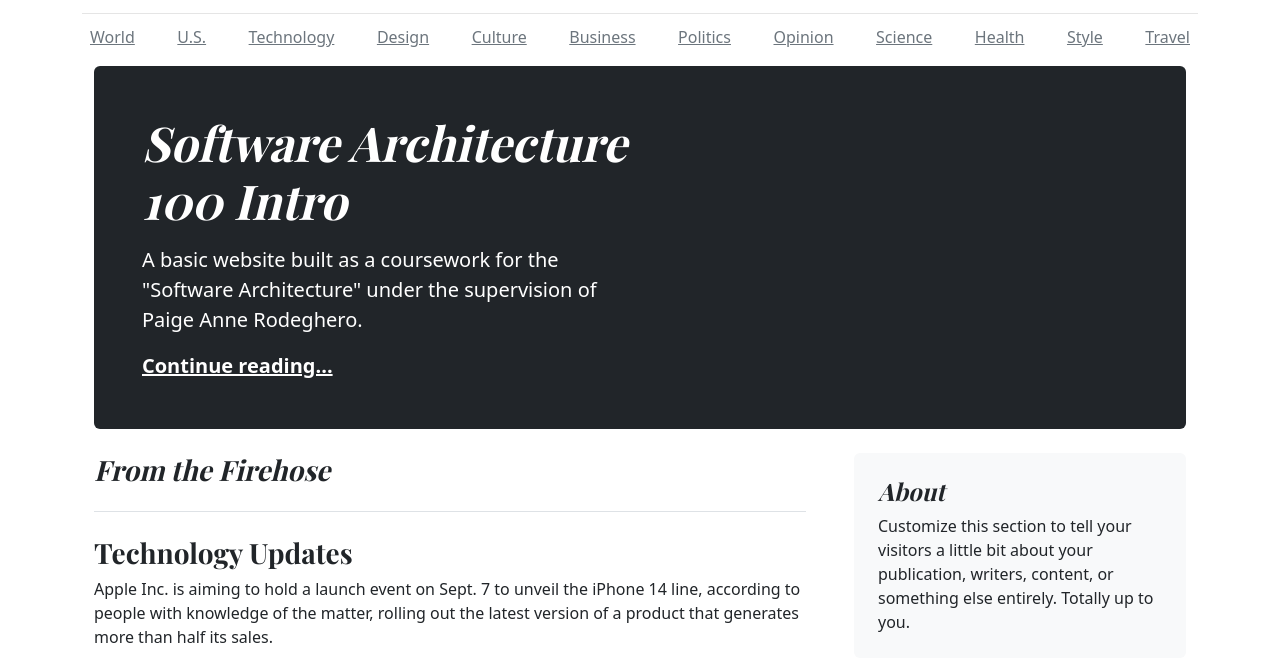
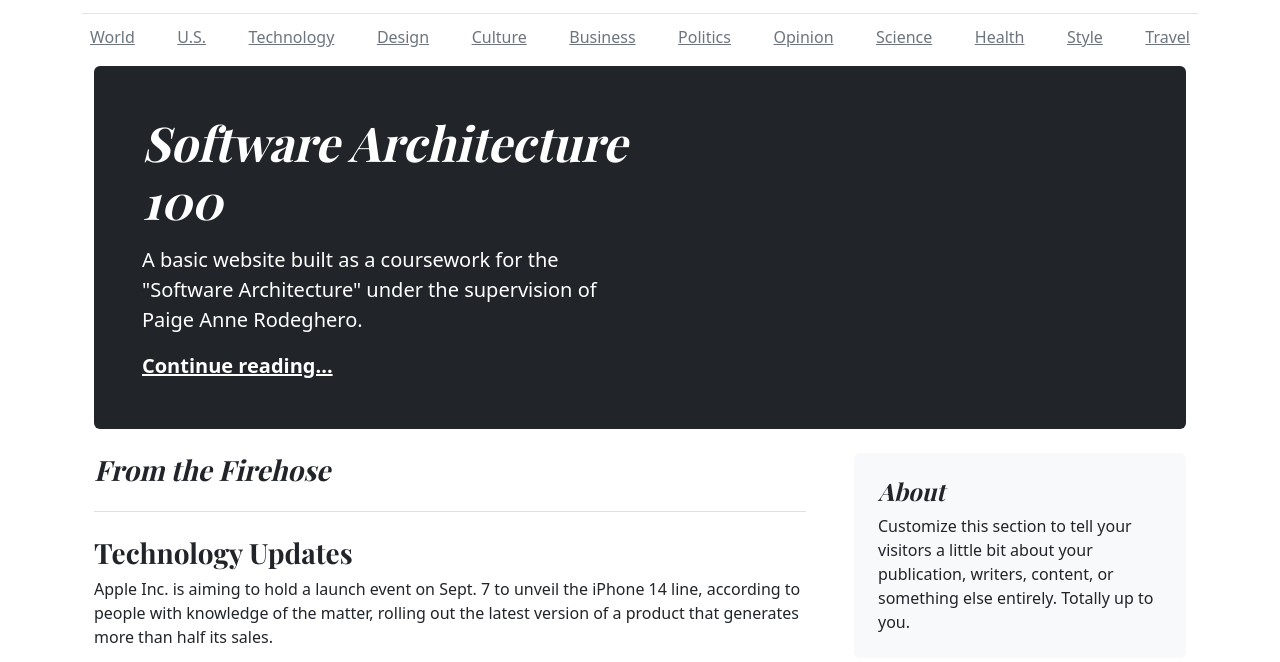
Before and after one commit to weggeeee/SoftwareArchitecture-Basic-Website, a plain HTML site: page index.html in a window 1280 px wide. Shown: the part 71-733 px from the top of the page. Drawn offline with nearby package versions, Linux system fonts and the light colour scheme.

Commit message:
Update index.html

```diff
--- a/index.html
+++ b/index.html
@@ -71,7 +71,7 @@
         <div class="p-4 p-md-5 mb-4 rounded text-bg-dark">
           <div class="col-md-6 px-0">
 
-            <h1 class="display-4 fst-italic">Software Architecture 100 Intro</h1>
+            <h1 class="display-4 fst-italic">Software Architecture 100</h1>
             <p class="lead my-3">A basic website built as a coursework for the "Software Architecture" under the supervision of Paige Anne Rodeghero.</p>
 
             <p class="lead mb-0"><a href="#" class="text-white fw-bold">Continue reading...</a></p>
```
